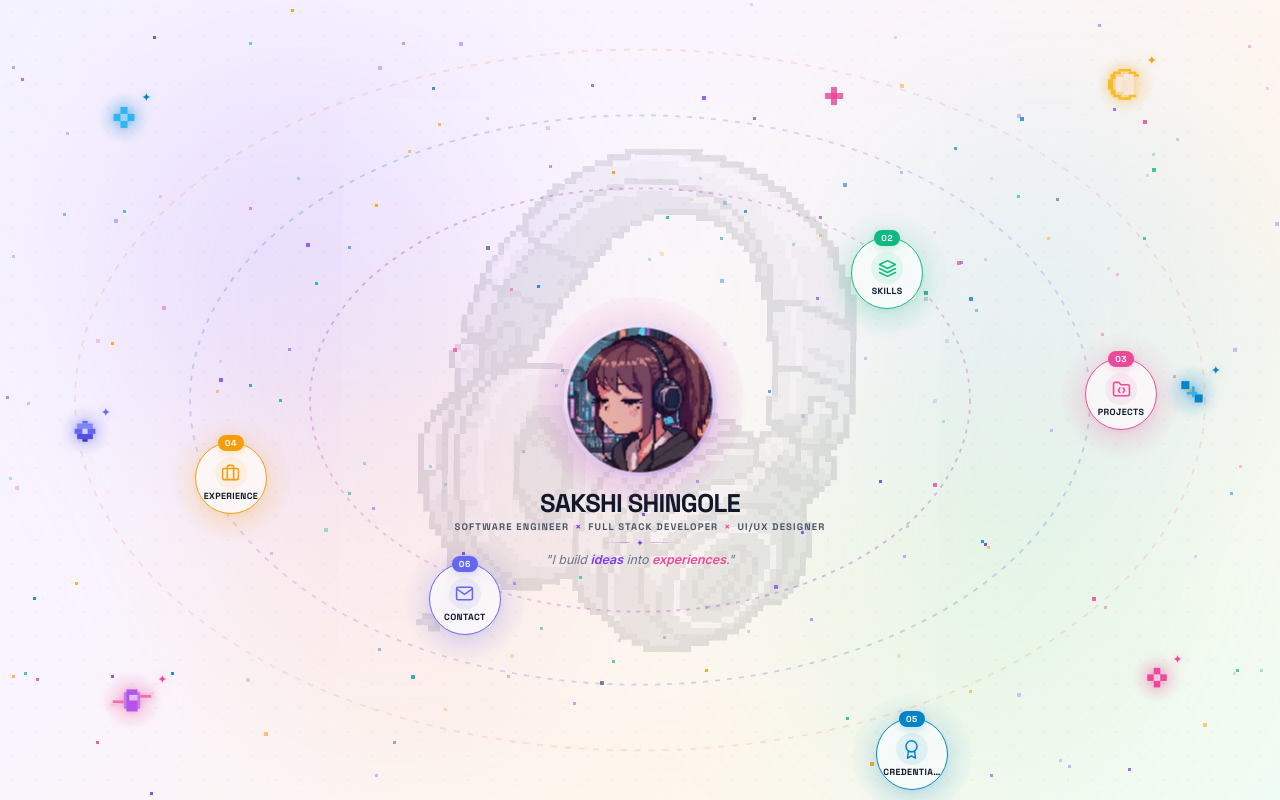
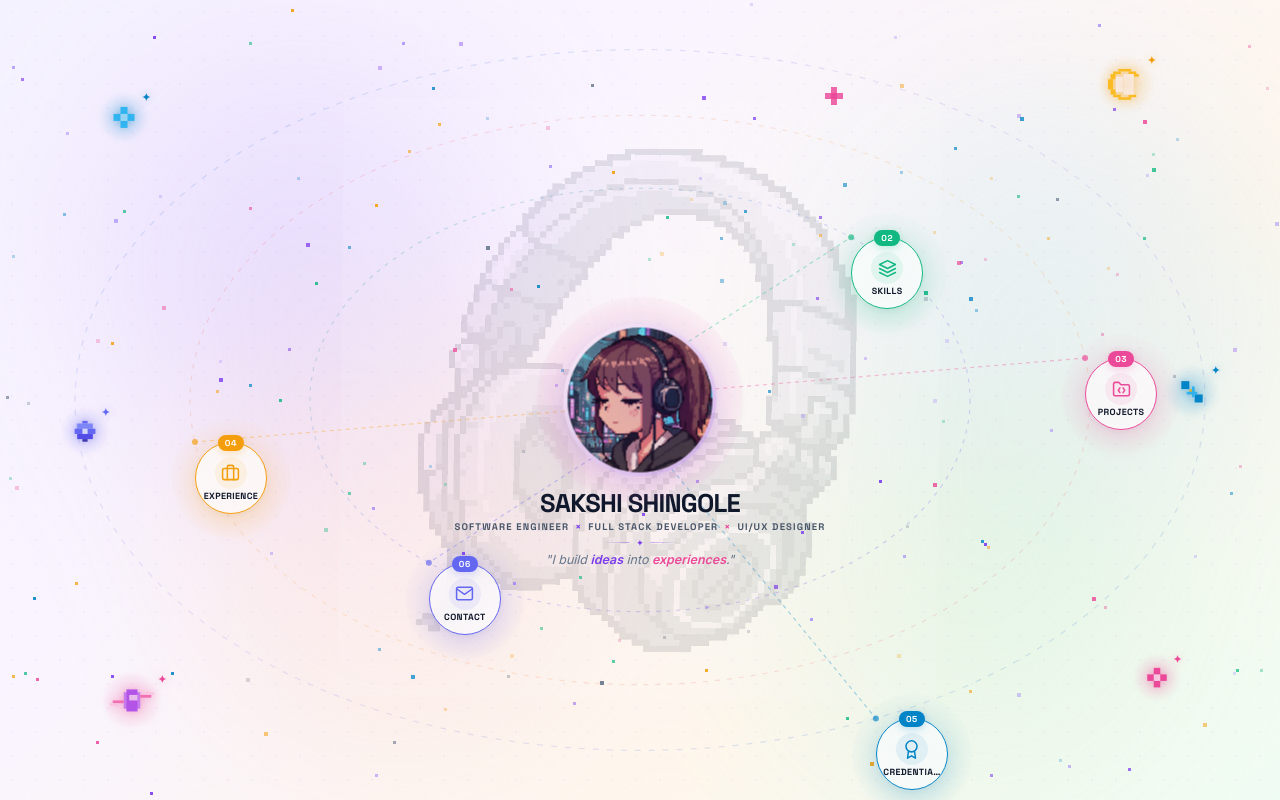
Before and after one commit to sakshi1013-coder/portfolio--hackathon, a Next.js app: page / in a window 1280 px wide. Built offline with nearby package versions, Linux system fonts and the light colour scheme; a web font is replaced by a local one.

Commit message:
feat: restore orbit ring tracks and real-time rotating center-connecting lines

```diff
--- a/src/components/OrbitHub.tsx
+++ b/src/components/OrbitHub.tsx
@@ -814,7 +814,7 @@ export default function OrbitHub({ initialSectionId }: { initialSectionId?: stri
             pointerEvents: 'none',
           }}
         >
-          {/* ── 3 Elliptical Orbit Rings ── */}
+          {/* ── 3 Elliptical Orbit Rings & Real-Time Dynamic Connector Spokes ── */}
           <div
             style={{
               position: 'absolute',
@@ -824,6 +824,7 @@ export default function OrbitHub({ initialSectionId }: { initialSectionId?: stri
               width: dims.w,
               height: dims.h,
               pointerEvents: 'none',
+              zIndex: 5,
             }}
           >
             <svg
@@ -833,23 +834,23 @@ export default function OrbitHub({ initialSectionId }: { initialSectionId?: stri
             >
               <defs>
                 <linearGradient id="ringGrad0" x1="0%" y1="0%" x2="100%" y2="100%">
-                  <stop offset="0%" stopColor="#7C3AED" stopOpacity="0.45" />
-                  <stop offset="50%" stopColor="#EC4899" stopOpacity="0.3" />
-                  <stop offset="100%" stopColor="#7C3AED" stopOpacity="0.45" />
+                  <stop offset="0%" stopColor="#10B981" stopOpacity="0.32" />
+                  <stop offset="50%" stopColor="#6366F1" stopOpacity="0.25" />
+                  <stop offset="100%" stopColor="#7C3AED" stopOpacity="0.32" />
                 </linearGradient>
                 <linearGradient id="ringGrad1" x1="0%" y1="0%" x2="100%" y2="100%">
-                  <stop offset="0%" stopColor="#0284C7" stopOpacity="0.38" />
-                  <stop offset="50%" stopColor="#7C3AED" stopOpacity="0.25" />
-                  <stop offset="100%" stopColor="#0284C7" stopOpacity="0.38" />
+                  <stop offset="0%" stopColor="#EC4899" stopOpacity="0.3" />
+                  <stop offset="50%" stopColor="#F59E0B" stopOpacity="0.22" />
+                  <stop offset="100%" stopColor="#EC4899" stopOpacity="0.3" />
                 </linearGradient>
                 <linearGradient id="ringGrad2" x1="0%" y1="0%" x2="100%" y2="100%">
-                  <stop offset="0%" stopColor="#F59E0B" stopOpacity="0.35" />
-                  <stop offset="50%" stopColor="#EC4899" stopOpacity="0.2" />
-                  <stop offset="100%" stopColor="#F59E0B" stopOpacity="0.35" />
+                  <stop offset="0%" stopColor="#0284C7" stopOpacity="0.3" />
+                  <stop offset="50%" stopColor="#7C3AED" stopOpacity="0.2" />
+                  <stop offset="100%" stopColor="#0284C7" stopOpacity="0.3" />
                 </linearGradient>
               </defs>
 
-              {/* Ring 0 — Inner */}
+              {/* Ring 0 — Inner Orbit Track */}
               <ellipse
                 cx={dims.w / 2}
                 cy={dims.h / 2}
@@ -857,12 +858,12 @@ export default function OrbitHub({ initialSectionId }: { initialSectionId?: stri
                 ry={ringRadii[0].ry}
                 fill="none"
                 stroke="url(#ringGrad0)"
-                strokeWidth={1.8}
+                strokeWidth={1.2}
                 strokeDasharray="4 6"
-                opacity={0.85}
+                opacity={0.8}
               />
 
-              {/* Ring 1 — Middle */}
+              {/* Ring 1 — Middle Orbit Track */}
               <ellipse
                 cx={dims.w / 2}
                 cy={dims.h / 2}
@@ -870,12 +871,12 @@ export default function OrbitHub({ initialSectionId }: { initialSectionId?: stri
                 ry={ringRadii[1].ry}
                 fill="none"
                 stroke="url(#ringGrad1)"
-                strokeWidth={1.8}
+                strokeWidth={1.2}
                 strokeDasharray="5 7"
-                opacity={0.75}
+                opacity={0.7}
               />
 
-              {/* Ring 2 — Outer */}
+              {/* Ring 2 — Outer Orbit Track */}
               <ellipse
                 cx={dims.w / 2}
                 cy={dims.h / 2}
@@ -883,10 +884,50 @@ export default function OrbitHub({ initialSectionId }: { initialSectionId?: stri
                 ry={ringRadii[2].ry}
                 fill="none"
                 stroke="url(#ringGrad2)"
-                strokeWidth={1.8}
+                strokeWidth={1.2}
                 strokeDasharray="6 8"
-                opacity={0.65}
+                opacity={0.6}
               />
+
+              {/* Real-time Dynamic Connector Lines from Center Profile to Each Orbiting Planet */}
+              {!isMobile &&
+                PLANETS.map((planet) => {
+                  const ring = ringRadii[planet.ringIndex];
+                  const currentAngle = planet.initialAngle + ringAngles[planet.ringIndex];
+                  const rad = (currentAngle * Math.PI) / 180;
+
+                  const cx = dims.w / 2;
+                  const cy = dims.h / 2;
+
+                  const centerRadius = 76; // Border of center avatar circle
+                  const x1 = cx + centerRadius * Math.cos(rad);
+                  const y1 = cy + centerRadius * Math.sin(rad);
+
+                  const x2 = cx + ring.rx * Math.cos(rad);
+                  const y2 = cy + ring.ry * Math.sin(rad);
+
+                  return (
+                    <g key={`orbit-spoke-${planet.id}`}>
+                      <line
+                        x1={x1}
+                        y1={y1}
+                        x2={x2}
+                        y2={y2}
+                        stroke={planet.color}
+                        strokeWidth={1.2}
+                        strokeOpacity={0.34}
+                        strokeDasharray="4 4"
+                      />
+                      <circle
+                        cx={x2}
+                        cy={y2}
+                        r={3}
+                        fill={planet.color}
+                        fillOpacity={0.65}
+                      />
+                    </g>
+                  );
+                })}
             </svg>
           </div>
 
```
